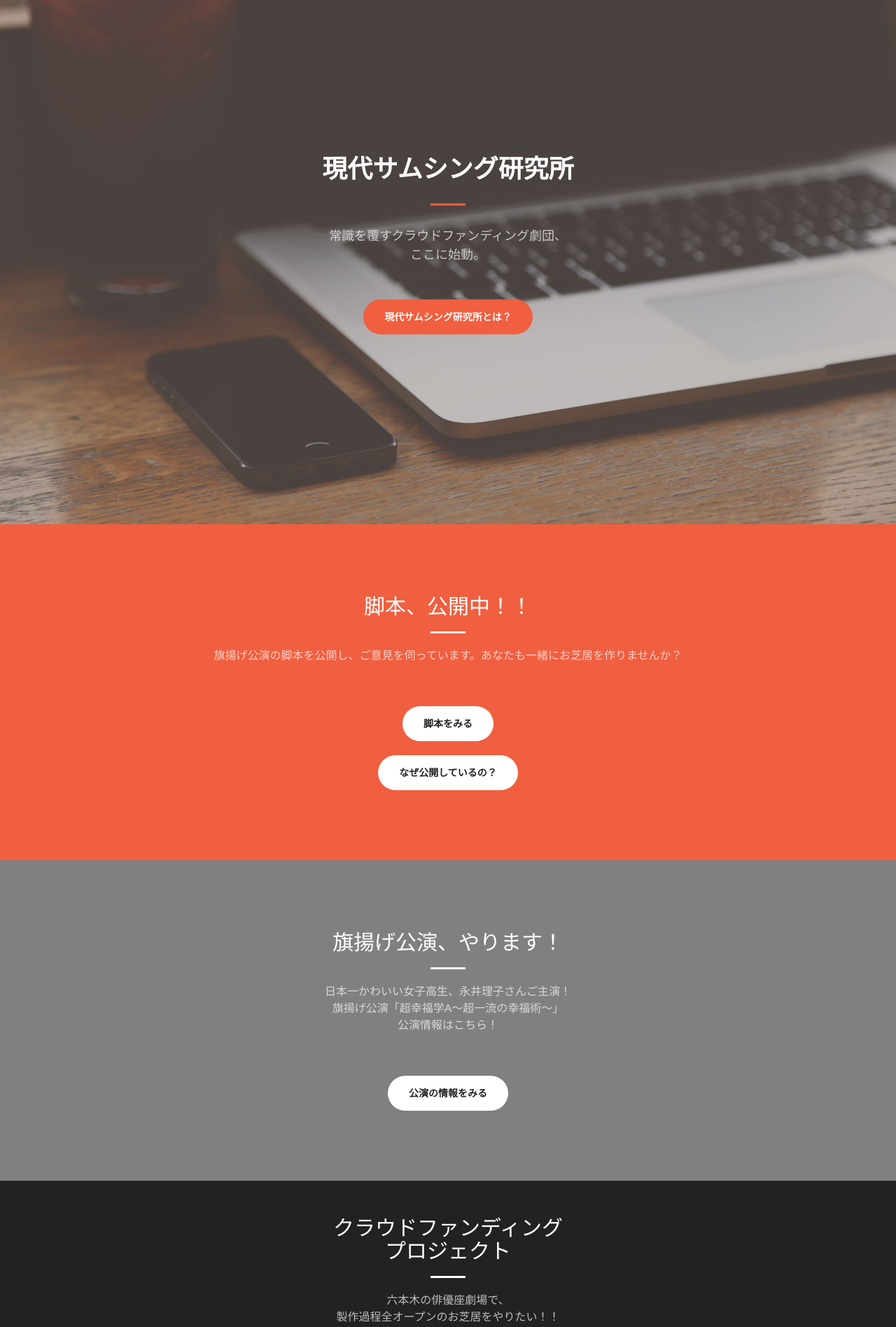
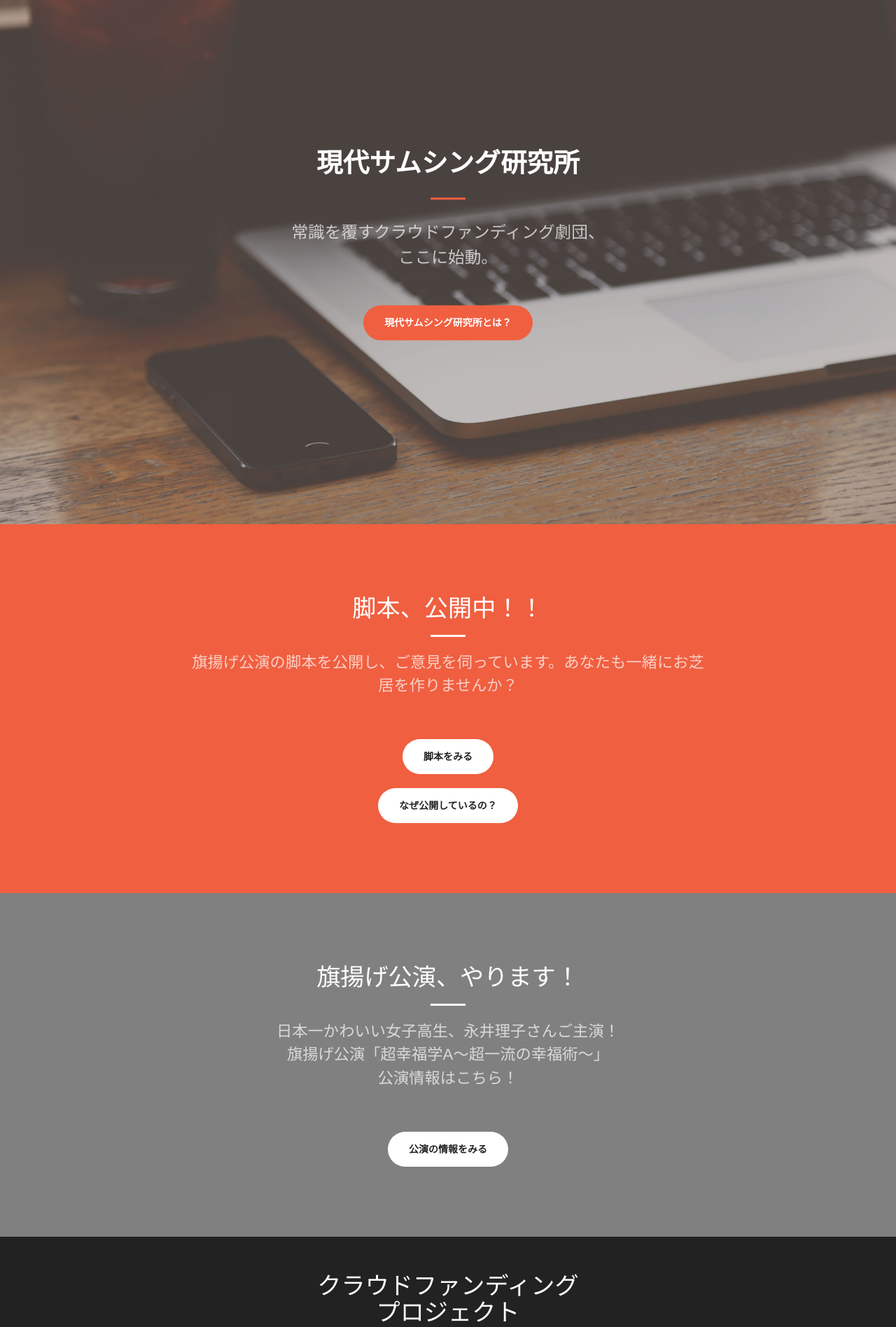
Before and after one commit to MasahiroKitazoe/nis_lab, a Rails app: page / in a window 1280 px wide. Shown: the part 51-1947 px from the top of the page at 70% size. Run offline with Rails 7, Linux system fonts and the light colour scheme; style sheets or scripts are compiled from the project's sources.

Commit message:
テキストのレスポンシブ対応

```diff
--- a/app/assets/stylesheets/pages.scss
+++ b/app/assets/stylesheets/pages.scss
@@ -10,3 +10,42 @@
   padding-top: 50px;
   background-color: #f05f40;
 }
+
+.header-content{
+  .header-content-inner{
+    h1{
+      font-size: calc(200.5% + 6 * (100vw - 320px) / 600);
+    }
+    .copy{
+      font-size: calc(100.5% + 6 * (100vw - 320px) / 600);
+    }
+  }
+}
+
+.bg-primary{
+  .container{
+    .row{
+      .text-center{
+        h2{
+          font-size: calc(175.5% + 6 * (100vw - 320px) / 600);
+        }
+        .text-faded{
+          font-size: calc(90.5% + 4 * (100vw - 320px) / 400);
+        }
+      }
+    }
+  }
+}
+
+.bg-dark{
+  .text-center{
+    .call-to-action{
+      h2{
+        font-size: calc(175.5% + 6 * (100vw - 320px) / 600);
+      }
+      .text-faded{
+          font-size: calc(90.5% + 6 * (100vw - 320px) / 600);
+        }
+    }
+  }
+}
--- a/app/views/pages/index.html.erb
+++ b/app/views/pages/index.html.erb
@@ -3,7 +3,7 @@
         <div class="header-content-inner">
             <h1>現代サムシング研究所</h1>
             <hr>
-            <p>常識を覆すクラウドファンディング劇団、<br>ここに始動。</p>
+            <p class="copy">常識を覆すクラウドファンディング劇団、<br>ここに始動。</p>
             <a href="/about" class="btn btn-primary btn-xl">現代サムシング研究所とは？</a>
         </div>
     </div>
@@ -55,7 +55,7 @@
             <div class="col-lg-8 col-lg-offset-2 text-center">
                 <h2 class="section-heading">Contact</h2>
                 <hr class="primary">
-                <p>ツイッターアカウント稼働中！<br>メールでのお問い合わせもお気軽にどうぞ！</p>
+                <p style="font-size:14px;">ツイッターアカウント稼働中！<br>メールでのお問い合わせもお気軽にどうぞ！</p>
             </div>
             <div class="col-lg-4 col-lg-offset-2 text-center">
                 <i class="fa fa-phone fa-3x wow bounceIn"></i>
```
Also changed, not shown: config/database.yml (+14 -4 lines).
